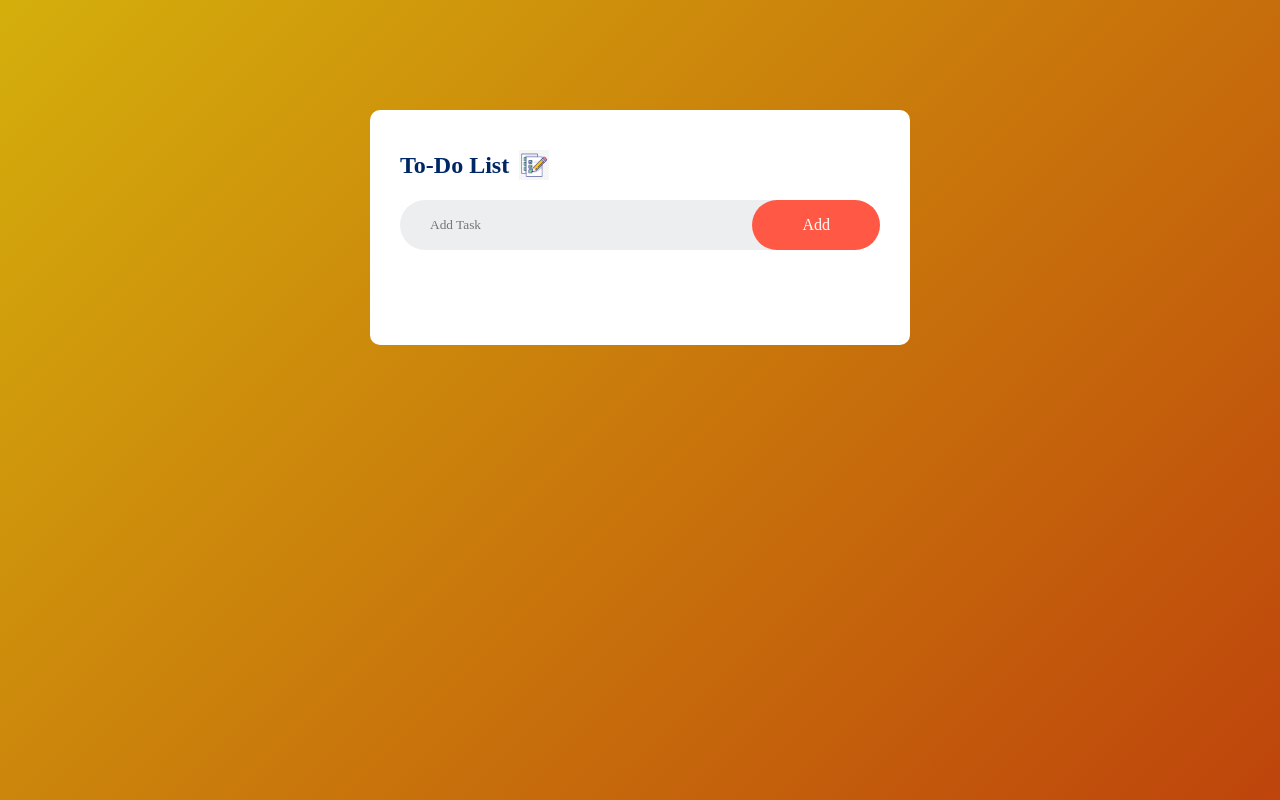
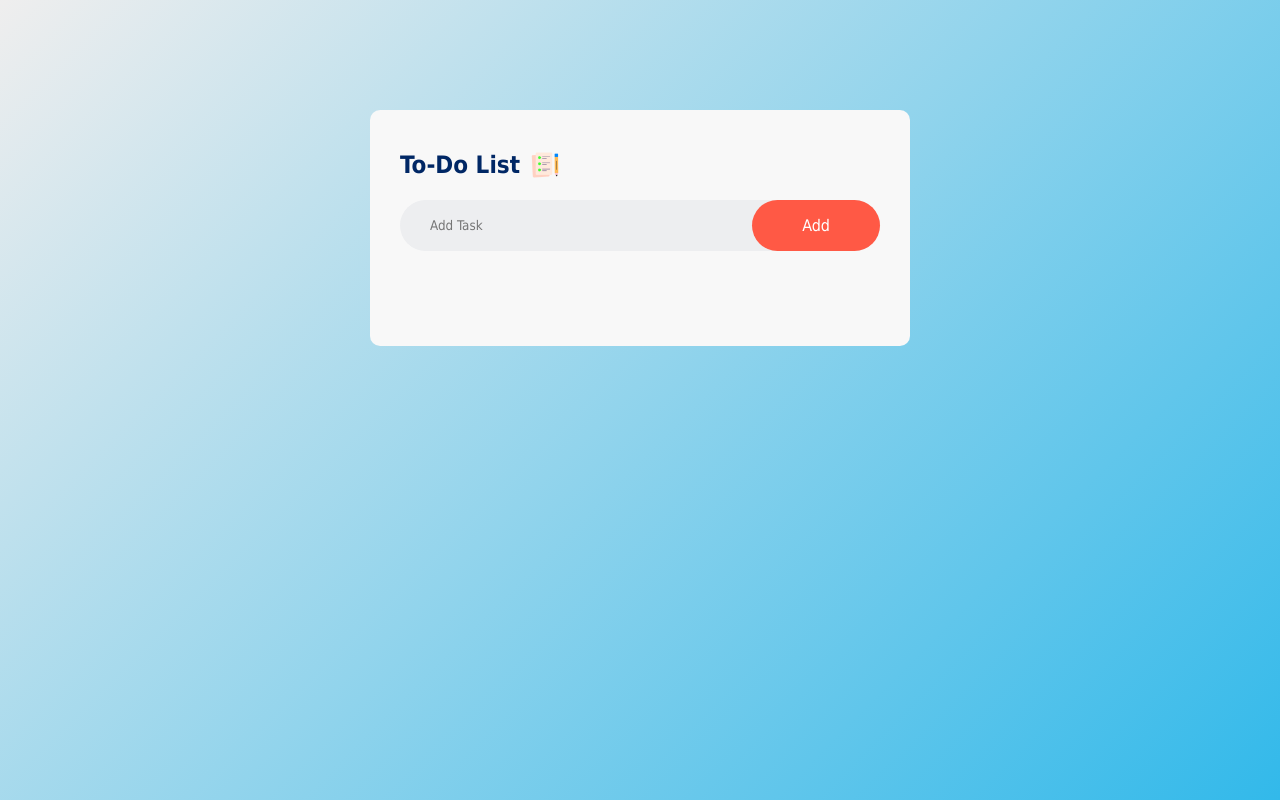
Before and after one commit to Titiksha2012/To-do_list_app, a plain HTML site: page index.html in a window 1280 px wide. Drawn offline with Linux system fonts and the light colour scheme.

Commit message:
second commit

```diff
--- a/index.html
+++ b/index.html
@@ -9,7 +9,7 @@
 <body>
     <div class="container">
         <div class="todo-app">
-            <h2>To-Do List<img src="images/to-do list icon.png"></h2>
+            <h2>To-Do List<img src="images/icon.png"></h2>
             <div class="row">
                 <input type="text" id="input-box" placeholder="Add Task">
                 <button onclick="addTask()">Add</button>
--- a/style.css
+++ b/style.css
@@ -1,21 +1,21 @@
 *{
     margin: 0;
     padding:0;
-    font-family:'Poppins', sans-sherif;
+    font-family:'Tahoma', sans-serif;
     box-sizing: border-box;
 }
 
 .container{
     width: 100%;
     min-height: 100vh;
-    background: linear-gradient(135deg, #d4af0b, #be440b);
+    background: linear-gradient(135deg, #efeeee, #32b9ea);
     padding: 10px;
 }
 
 .todo-app{
     width: 100%;
     max-width: 540px;
-    background: #fff;
+    background: #f8f8f8;
     margin: 100px auto 20px;
     padding: 40px 30px 70px;
     border-radius: 10px;
@@ -109,5 +109,4 @@ ul li span{
 
 ul li span:hover{
     background: #edeef0;
-
 }
```
